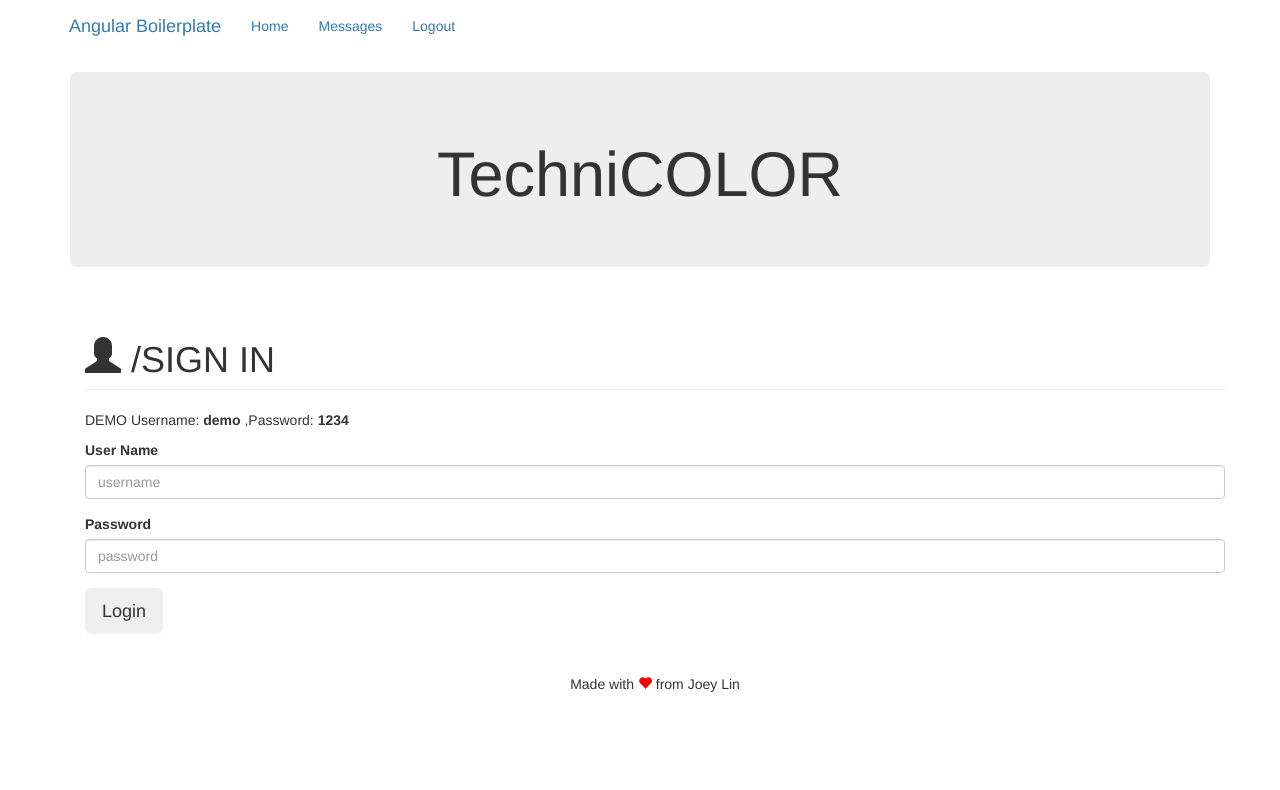
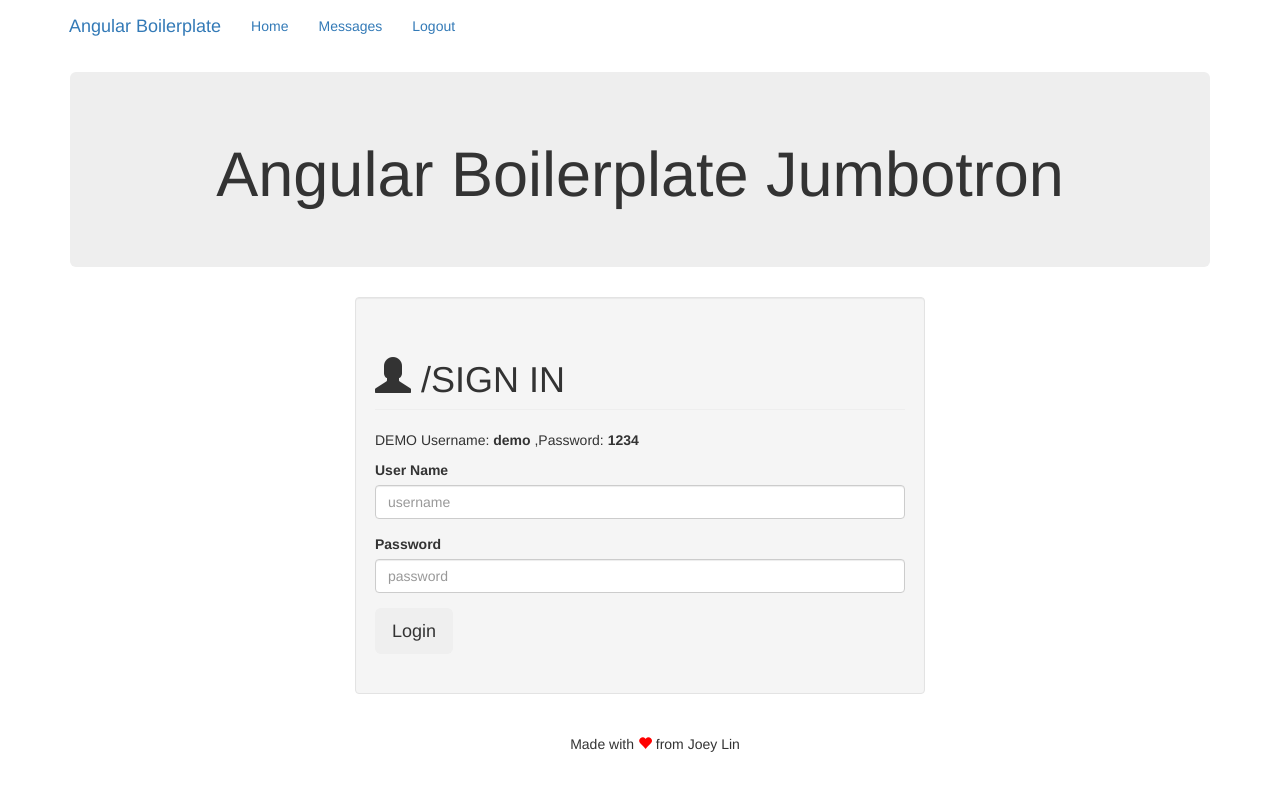
Before and after one commit to pujoey/angular-boilerplates, a website: page public/home.html in a window 1280 px wide. Drawn offline with nearby package versions, Linux system fonts and the light colour scheme; some packages are replaced by stand-ins of ours; no server answers.

Commit message:
modified home.html to apply col-md-offset-1 to move container to the middle

```diff
--- a/public/home.html
+++ b/public/home.html
@@ -54,11 +54,11 @@
   <!--navbar container -->
 
   <!-- jumbotron -->
-  <div class="jumbotron text-center" ng-hide="vm.isLoggedIn"><h1>TechniCOLOR</h1></div>
+  <div class="jumbotron text-center" ng-hide="vm.isLoggedIn"><h1>Angular Boilerplate Jumbotron</h1></div>
   <!-- jumbotron -->
 
   <!-- Login Screen-->
-  <div class="container" ng-hide="vm.isLoggedIn">
+  <div class="well col-md-6 col-md-offset-3" ng-hide="vm.isLoggedIn">
     <div class="row">
       <div class="col-sm-12">
         <h1 class="page-header"><span class="glyphicon glyphicon-user" aria-hidden="true"></span> /SIGN IN</h1>
```
